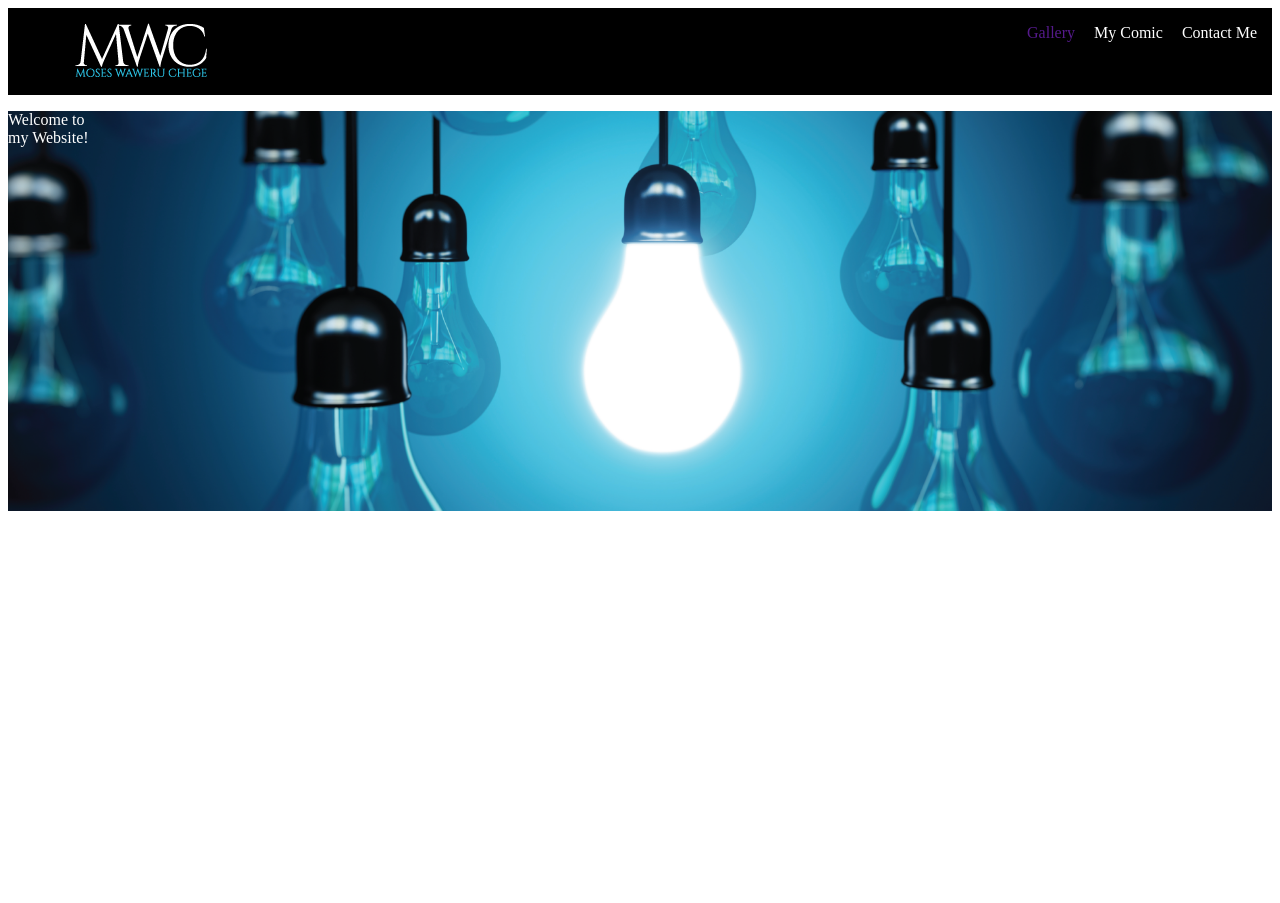
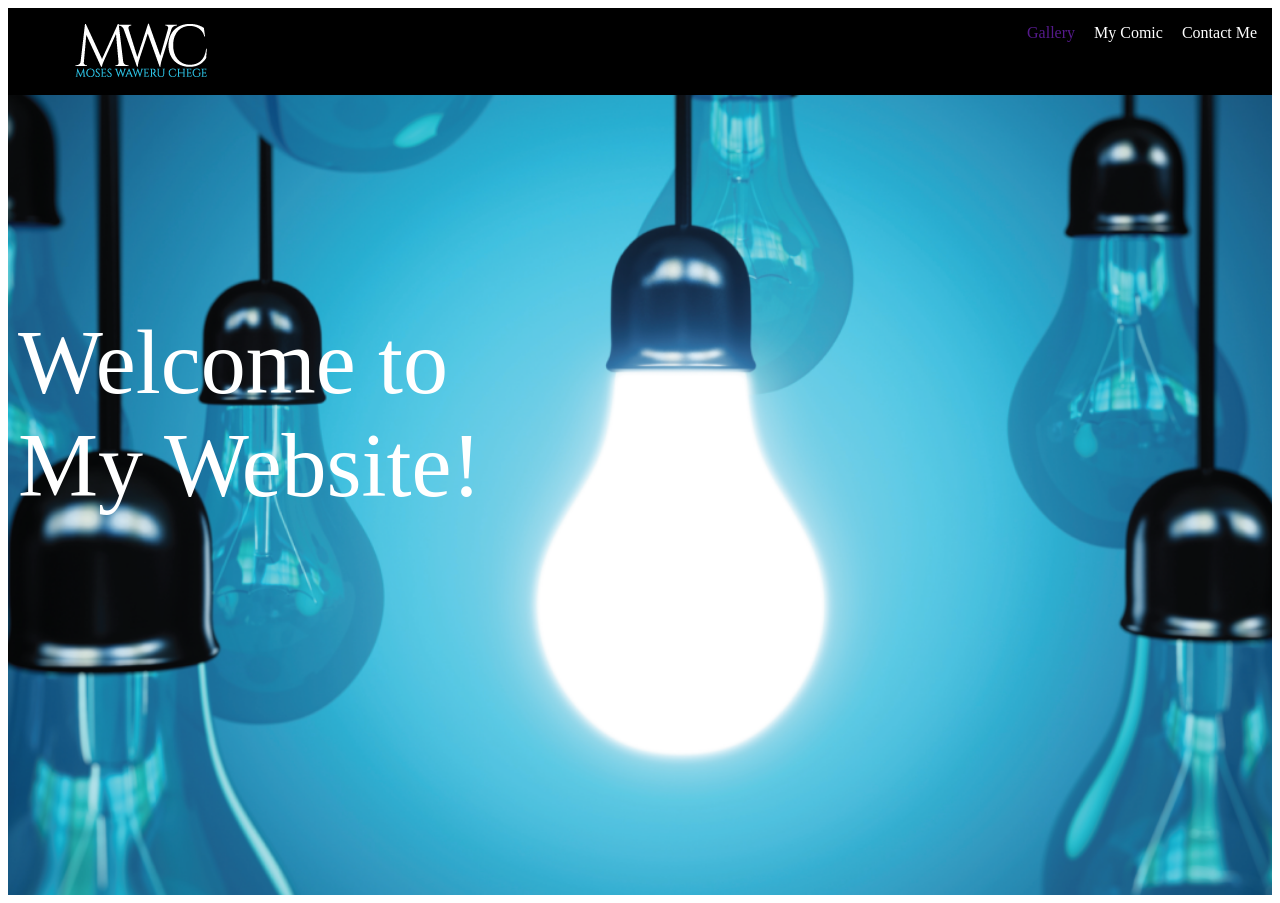
Before and after one commit to shirohigemw/final-ip2, a plain HTML site: page index.html in a window 1280 px wide. Before the commit the page ends 800 px from the top, so only its background shows below. Drawn offline with Linux system fonts and the light colour scheme.

Commit message:
add text to banner

```diff
--- a/css/styles.css
+++ b/css/styles.css
@@ -25,6 +25,7 @@ li {
   list-style: none;
   display: inline;
   padding-right: 15px;
+  padding-top: 10px;
 
 }
 
@@ -37,18 +38,31 @@ li:hover {
     background-color: #33CCCC;
 }
 
+/*width: 100vw;
+height: 100vh;
+background-size: 100% 100%;
+background-repeat: no-repeat;
+position: relative;*/
 
 .row {
 background-image: url("../img/2.png");
 text-align: left;
 background-repeat: no-repeat;
-height: 400px;
+height: 800px;
 background-size: cover;
 background-position: center;
-margin-top: 0
+margin-top: 0px;
 }
 
 #slider{
-  font-size: : 30px;
+  font-size:0px;
   color: white;
+  padding-left: 40px;
 }
+
+.row p {
+  font-size:90px;
+    padding-top: 5%;
+    color: white;
+    padding-left: 10px;
+}
--- a/index.html
+++ b/index.html
@@ -12,6 +12,7 @@
 </head>
 
 <body>
+
 <div class = "mytoolbar">
 <a class= "logo left" href="#"><img src="img/logo.png" /></a>
 <ul class="right">
@@ -21,8 +22,13 @@
 </ul>
 </div>
 
-<diV class="row">
-<p id = "slider"> Welcome to <br>my Website!</p>
+<div class="row">
+
+<p id = "slider"></p>
+
+<p>Welcome to <br>My Website!</p>
+
+</div>
 
 </body>
 
```
